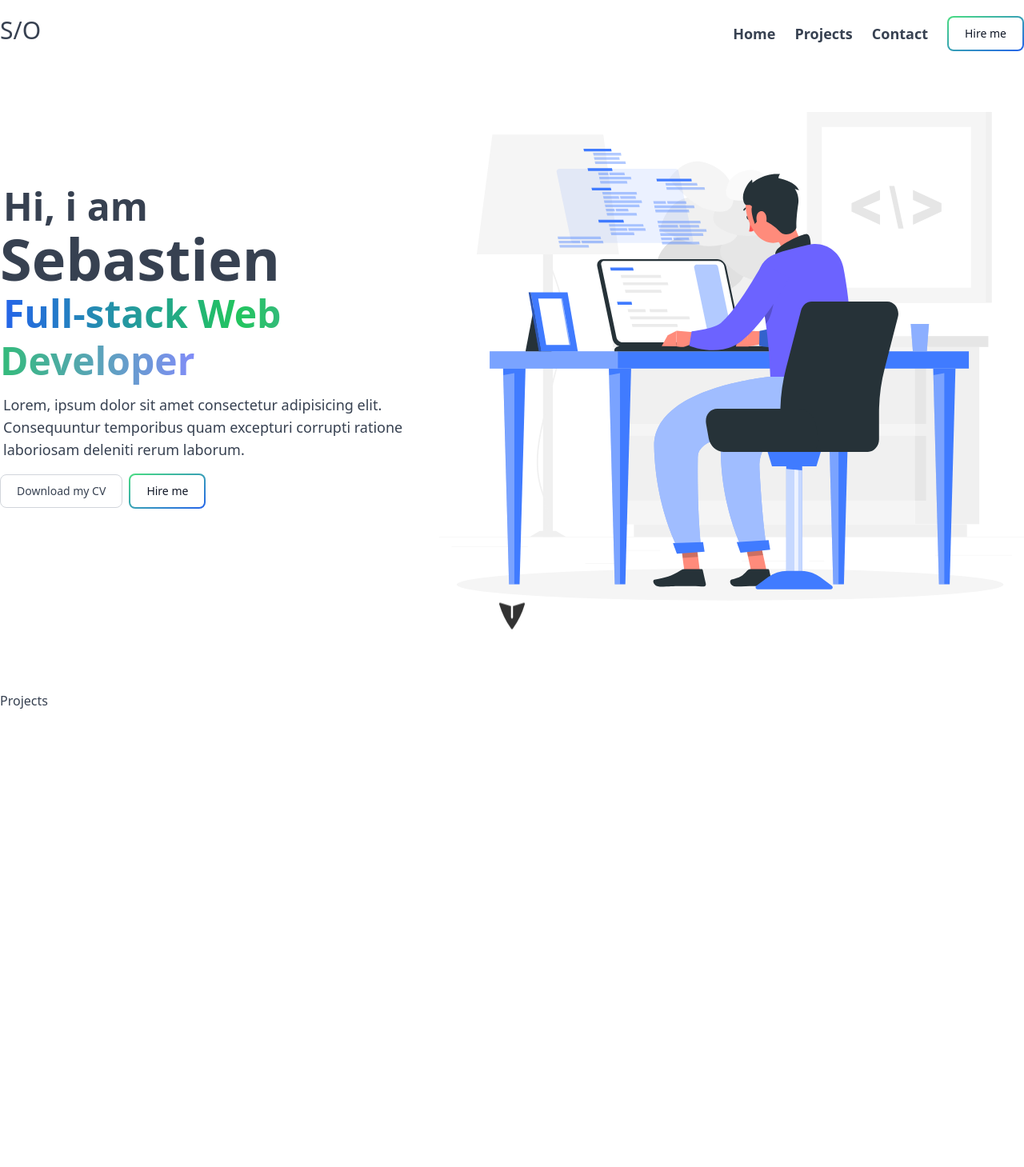
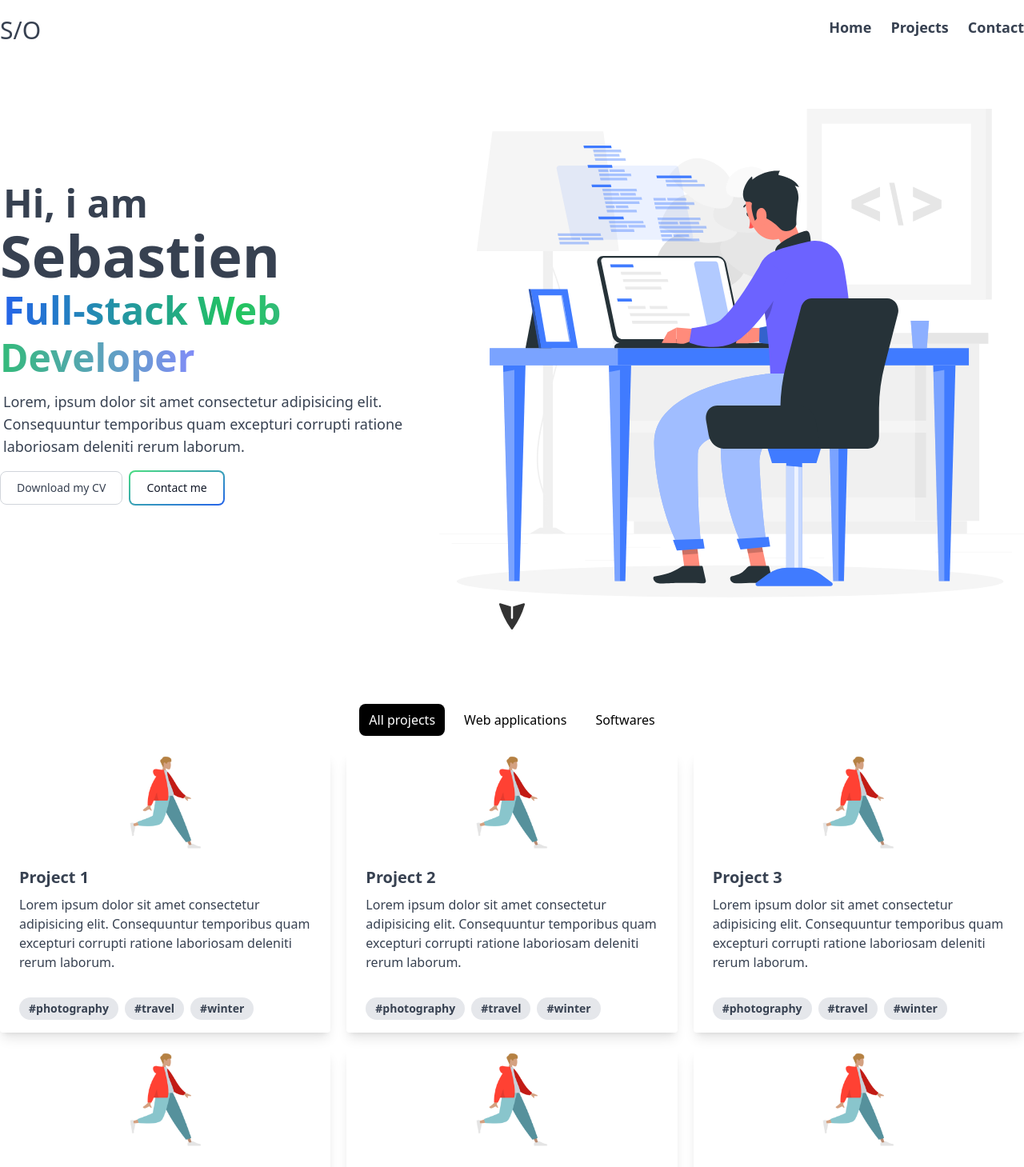
Before and after one commit to Kaoshix/portfolio-nextjs, a Next.js app: page / in a window 1280 px wide. Shown: the top 1459 px of the page at 80% size. Built offline with nearby package versions, Linux system fonts and the light colour scheme.

Commit message:
add projects section and filter, modif id of datas and update button … (#2)
* add projects section and filter, modif id of datas and update button hire me to contact me

* add button contact and project filter

```diff
--- a/app/components/header.jsx
+++ b/app/components/header.jsx
@@ -3,7 +3,7 @@ import { NavigationBar } from './navigation-bar';
 
 export const Header = () => {
     return (
-        <header className='flex justify-between max-w-screen-2xl m-auto pt-5'>
+        <header className='flex justify-between w-full pt-5'>
             <MainLogo />
             <NavigationBar />
         </header>
--- a/app/components/hero-banner.jsx
+++ b/app/components/hero-banner.jsx
@@ -1,10 +1,10 @@
 import Image from "next/image";
 import { Button } from "./ui/button";
-import { ButtonHireMe } from "./ui/button-hire-me";
+import { ButtonContact } from "./ui/button-contact";
 
 export const HeroBanner = () => {
     return (
-        <div className="grow flex items-center mb-16">
+        <div className="grow flex items-center">
             <div className="w-[600px] mx-auto">
                 <h1 className='text-5xl text-gray-700 font-semibold leading-[3.7rem] mb-3'>
                     <span className="pl-1">Hi, i am</span>
@@ -18,7 +18,7 @@ export const HeroBanner = () => {
 
                 <div className="flex items-center gap-2">
                     <Button>Download my CV</Button>
-                    <ButtonHireMe />
+                    <ButtonContact />
                 </div>
             </div>
             <div className="grow hidden md:flex justify-end">
--- a/app/components/navigation-bar.jsx
+++ b/app/components/navigation-bar.jsx
@@ -1,5 +1,3 @@
-import { ButtonHireMe } from "./ui/button-hire-me";
-
 export const NavigationBar = () => {
     return (
         <nav>
@@ -7,8 +5,6 @@ export const NavigationBar = () => {
                 <li>Home</li>
                 <li>Projects</li>
                 <li>Contact</li>
-                <ButtonHireMe />
-
             </ul>
         </nav>
     )
--- /dev/null
+++ b/app/components/project-card.jsx
@@ -0,0 +1,18 @@
+import Image from "next/image"
+
+export const ProjectCard = ({ project }) => {
+    return (
+        <div className="rounded overflow-hidden shadow-lg">
+            <Image src='/human-standing.png' width={100} height={100} alt={project.title} className="mx-auto" />
+            <div className="px-6 py-4">
+                <div className="font-bold text-xl mb-2">{project.title}</div>
+                <p className="text-gray-700 text-base">{project.description}</p>
+            </div>
+            <div className="px-6 pt-4 pb-2">
+                <span className="inline-block bg-gray-200 rounded-full px-3 py-1 text-sm font-semibold text-gray-700 mr-2 mb-2">#photography</span>
+                <span className="inline-block bg-gray-200 rounded-full px-3 py-1 text-sm font-semibold text-gray-700 mr-2 mb-2">#travel</span>
+                <span className="inline-block bg-gray-200 rounded-full px-3 py-1 text-sm font-semibold text-gray-700 mr-2 mb-2">#winter</span>
+            </div>
+        </div>
+    )
+}
--- /dev/null
+++ b/app/components/projects-container.jsx
@@ -0,0 +1,43 @@
+'use client';
+import { useEffect, useState } from 'react';
+import { getAllProjects, getSoftwareProjects, getWebAppProjects } from '../utils/backend-functions';
+import { ProjectCard } from './project-card';
+
+export const ProjectsContainer = () => {
+
+    const [projects, setProjects] = useState(getAllProjects());
+
+    const [listFocus, setListFocus] = useState('all');
+
+    return (
+        <>
+            <ul className="flex gap-3 justify-center items-center mb-5">
+                <li
+                    className={`cursor-pointer py-2 px-3 rounded-lg ${listFocus === 'all' ? 'bg-black text-white' : 'bg-white text-black'}`}
+                    onClick={() => {
+                        setProjects(getAllProjects());
+                        setListFocus('all');
+                    }}>All projects</li>
+
+                <li
+                    className={`cursor-pointer py-2 px-3 rounded-lg ${listFocus === 'web' ? 'bg-black text-white' : 'bg-white text-black'}`}
+                    onClick={() => {
+                        setProjects(getWebAppProjects());
+                        setListFocus('web');
+                    }}>Web applications</li>
+                <li
+                    className={`cursor-pointer py-2 px-3 rounded-lg ${listFocus === 'software' ? 'bg-black text-white' : 'bg-white text-black'}`}
+                    onClick={() => {
+                        setProjects(getSoftwareProjects());
+                        setListFocus('software');
+                    }}>Softwares</li>
+            </ul>
+
+            <div className='grid grid-cols-3 gap-5'>
+                {projects && projects.map(project => (
+                    <ProjectCard project={project} key={project.id} />
+                ))}
+            </div>
+        </>
+    )
+}
--- /dev/null
+++ b/app/components/ui/button-contact.jsx
@@ -0,0 +1,9 @@
+export const ButtonContact = () => {
+    return (
+        <button className="relative inline-flex items-center justify-center p-0.5 overflow-hidden text-sm font-medium text-gray-900 rounded-lg group bg-gradient-to-br from-green-400 to-blue-600 group-hover:from-green-400 group-hover:to-blue-600 hover:text-white">
+            <span className="relative px-5 py-2.5 transition-all ease-in duration-75 bg-white rounded-md group-hover:bg-opacity-0">
+                Contact me
+            </span>
+        </button>
+    )
+}
--- a/app/components/ui/button-hire-me.jsx
+++ /dev/null
@@ -1,9 +0,0 @@
-export const ButtonHireMe = () => {
-    return (
-        <button class="relative inline-flex items-center justify-center p-0.5 overflow-hidden text-sm font-medium text-gray-900 rounded-lg group bg-gradient-to-br from-green-400 to-blue-600 group-hover:from-green-400 group-hover:to-blue-600 hover:text-white">
-            <span class="relative px-5 py-2.5 transition-all ease-in duration-75 bg-white rounded-md group-hover:bg-opacity-0">
-                Hire me
-            </span>
-        </button>
-    )
-}
--- a/app/components/ui/button.jsx
+++ b/app/components/ui/button.jsx
@@ -1,5 +1,5 @@
 export const Button = ({ children }) => {
     return (
-        <button type="button" class="text-gray-700 bg-white border border-gray-300 focus:outline-none hover:bg-gray-100 font-medium rounded-lg text-sm px-5 py-2.5 dark:text-grey-600 dark:border-gray-600 dark:hover:bg-gray-200 dark:hover:border-gray-600 dark:focus:ring-gray-700">{children}</button>
+        <button type="button" className="text-gray-700 bg-white border border-gray-300 focus:outline-none hover:bg-gray-100 font-medium rounded-lg text-sm px-5 py-2.5 dark:text-grey-600 dark:border-gray-600 dark:hover:bg-gray-200 dark:hover:border-gray-600 dark:focus:ring-gray-700">{children}</button>
     )
 }
--- a/app/datas/projects.jsx
+++ b/app/datas/projects.jsx
@@ -38,35 +38,35 @@ export const webAppProjects = [
 
 export const softwareProjects = [
     {
-        id: 1,
+        id: 6,
         title: 'Project 1',
         description: 'Lorem ipsum dolor sit amet consectetur adipisicing elit. Consequuntur temporibus quam excepturi corrupti ratione laboriosam deleniti rerum laborum.',
         image: '/project1.jpg',
         link: 'https://www.google.com'
     },
     {
-        id: 2,
+        id: 7,
         title: 'Project 2',
         description: 'Lorem ipsum dolor sit amet consectetur adipisicing elit. Consequuntur temporibus quam excepturi corrupti ratione laboriosam deleniti rerum laborum.',
         image: '/project2.jpg',
         link: 'https://www.google.com'
     },
     {
-        id: 3,
+        id: 8,
         title: 'Project 3',
         description: 'Lorem ipsum dolor sit amet consectetur adipisicing elit. Consequuntur temporibus quam excepturi corrupti ratione laboriosam deleniti rerum laborum.',
         image: '/project3.jpg',
         link: 'https://www.google.com'
     },
     {
-        id: 4,
+        id: 9,
         title: 'Project 4',
         description: 'Lorem ipsum dolor sit amet consectetur adipisicing elit. Consequuntur temporibus quam excepturi corrupti ratione laboriosam deleniti rerum laborum.',
         image: '/project4.jpg',
         link: 'https://www.google.com'
     },
     {
-        id: 5,
+        id: 10,
         title: 'Project 5',
         description: 'Lorem ipsum dolor sit amet consectetur adipisicing elit. Consequuntur temporibus quam excepturi corrupti ratione laboriosam deleniti rerum laborum.',
         image: '/project5.jpg',
--- a/app/layout.tsx
+++ b/app/layout.tsx
@@ -1,7 +1,6 @@
 import type { Metadata } from "next";
 import { Inter as FontSans } from "next/font/google";
 import "./globals.css";
-import { Header } from "./components/header";
 
 const fontSans = FontSans({
   subsets: ["latin"],
@@ -22,10 +21,7 @@ export default function RootLayout({
   return (
     <html lang="en">
       <body className={`text-gray-700 bg-white ${fontSans.variable}`}>
-        <Header />
-        <main className="max-w-screen-2xl m-auto">
-          {children}
-        </main>
+        {children}
       </body>
     </html>
   );
--- a/app/page.tsx
+++ b/app/page.tsx
@@ -1,13 +1,17 @@
 import { HeroBanner } from "./components/hero-banner";
+import { Header } from "./components/header";
+import { ProjectsContainer } from "./components/projects-container";
 
 export default function Home() {
+
   return (
 
-    <div>
-      <div className="min-h-screen flex flex-col">
+    <main className="max-w-screen-2xl m-auto">
 
+      <div className="min-h-screen flex flex-col mb-20">
+        <Header />
+        <div className="flex flex-col grow">
           <HeroBanner />
-
           <div className="absolute bottom-5 left-1/2 transform -translate-x-1/2 rotate-90">
             <div className="animate-[propel_5s_infinite_both] opacity-80">
               <svg xmlns="http://www.w3.org/2000/svg" viewBox="0 0 24 24" fill="black" className="h-10 w-10">
@@ -16,9 +20,13 @@ export default function Home() {
             </div>
           </div>
         </div>
+      </div>
 
-      <div className="min-h-screen">Projects</div>
+      <div className="min-h-screen">
+        <ProjectsContainer />
       </div>
+    </main>
+
 
 
   );
--- /dev/null
+++ b/app/utils/backend-functions.jsx
@@ -0,0 +1,29 @@
+import { webAppProjects as webProjectsData } from '../datas/projects';
+import { softwareProjects as softwareProjectsData } from '../datas/projects';
+
+export const getAllProjects = () => {
+
+    const arr = [];
+    const webProjects = webProjectsData;
+    const softwareProjects = softwareProjectsData;
+
+    webProjects.forEach(project => {
+        arr.push(project);
+    }
+    )
+
+    softwareProjects.forEach(project => {
+        arr.push(project);
+    }
+    )
+
+    return arr;
+}
+
+export const getWebAppProjects = () => {
+    return webProjectsData;
+}
+
+export const getSoftwareProjects = () => {
+    return softwareProjectsData;
+}
```
Lines whose indentation alone changed are shown as unchanged.
